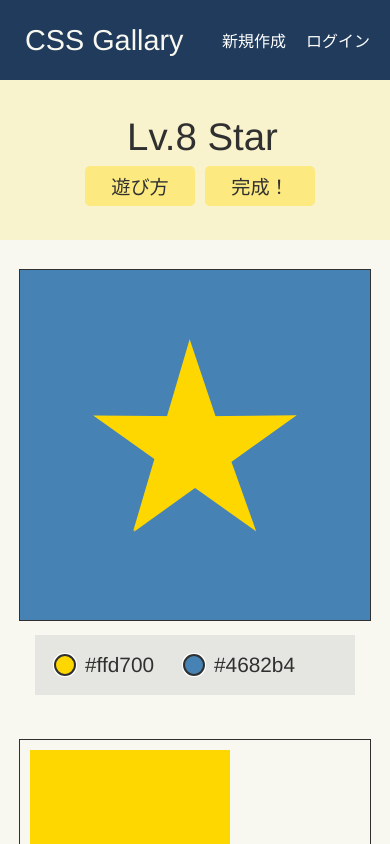
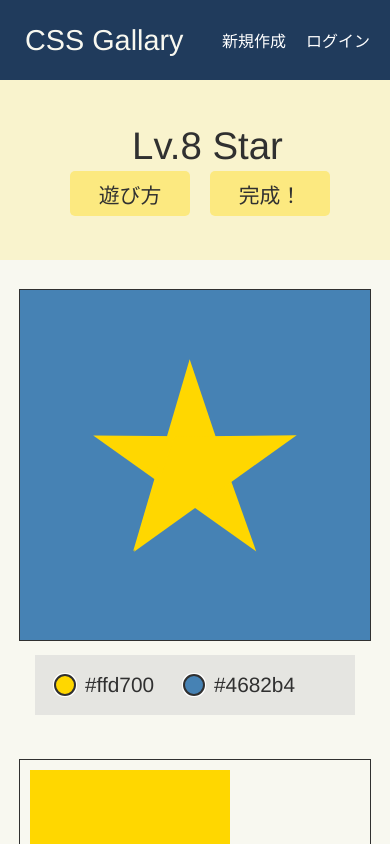
Before and after one commit to Masaya-Matsushita/codable, a Vue app: page /Lv8_Star in a window 390 px wide. Shown: the top 844 px of the page. Built offline with nearby package versions, Linux system fonts and the light colour scheme; no server answers.

Commit message:
最終調整をしました。

```diff
--- a/src/components/GameLayout.vue
+++ b/src/components/GameLayout.vue
@@ -284,13 +284,7 @@ export default {
   }
 }
 
-@media (max-width: 850px) {
-  .title {
-    letter-spacing: normal;
-  }
-  .title .button-area {
-    margin-right: 30px;
-  }
+@media (max-width: 980px) {
   .button-area * {
     height: 50px;
     width: 160px;
@@ -298,12 +292,21 @@ export default {
     border-radius: 5px;
     margin-right: 20px;
   }
+}
+
+@media (max-width: 860px) {
+  .title {
+    letter-spacing: normal;
+  }
+  .title .button-area {
+    margin-right: 30px;
+  }
   .editor {
     margin-bottom: 50px;
   }
 }
 
-@media (max-width: 740px) {
+@media (max-width: 790px) {
   .title {
     height: 100px;
     padding-left: 25px;
@@ -329,6 +332,19 @@ export default {
   }
 }
 
+@media (max-width: 650px) {
+  .title {
+    font-size: 2.4rem;
+    height: 180px;
+    flex-direction: column;
+    justify-content: center;
+  }
+  .button-area * {
+    margin: 0 15px;
+    height: 50px;
+    width: 150px;
+  }
+}
 @media (max-width: 620px) {
   .editor {
     width: 96vw;
@@ -337,34 +353,16 @@ export default {
 }
 
 @media (max-width: 550px) {
-  .title {
-    height: 80px;
-    padding-left: 15px;
-    font-size: 2rem;
-  }
-  .title .button-area {
-    margin-right: 5px;
-  }
-  .button-area * {
-    font-size: 1.2rem;
-    margin: 0 5px;
-  }
   .content-area {
     margin-top: 0;
   }
 }
 
 @media (max-width: 450px) {
-  .title {
-    font-size: 2.4rem;
-    height: 160px;
-    flex-direction: column;
-    justify-content: center;
-  }
   .button-area * {
-    height: 40px;
-    width: 110px;
-    font-size: 1.2rem;
+    margin: 0 10px;
+    height: 45px;
+    width: 120px;
   }
   .content-area {
     margin-top: 0;
@@ -379,6 +377,14 @@ export default {
 }
 
 @media (max-width: 350px) {
+  .title {
+    padding: 0;
+  }
+  .button-area * {
+    margin: 0 10px;
+    height: 40px;
+    width: 100px;
+  }
   .opacity-bar {
     width: 250px;
   }
--- a/src/components/RecordLayout.vue
+++ b/src/components/RecordLayout.vue
@@ -77,8 +77,8 @@ export default {
 }
 .content__container {
   max-width: 1300px;
-  margin: 50px 30px;
-  padding: 50px 20px;
+  margin: 40px 30px 20px 30px;
+  padding: 35px 20px 0 20px;
   background-color: #fcfcf8;
   border: 1px solid #303030;
   border-radius: 10px;
@@ -100,14 +100,14 @@ export default {
   width: 600px;
   font-size: 1rem;
   outline: 1px solid #303030;
-  margin-bottom: 50px;
+  margin-bottom: 35px;
 }
 .back {
   height: 350px;
   width: 350px;
   outline: 1px solid #303030;
   padding: 10px;
-  margin-bottom: 50px;
+  margin-bottom: 35px;
 }
 .router {
   text-decoration: none;
@@ -152,6 +152,9 @@ export default {
 }
 
 @media (max-width: 866px) {
+  .content__container {
+    margin: 50px 30px;
+  }
   .editor {
     width: 500px;
   }
--- a/src/views/HomeView.vue
+++ b/src/views/HomeView.vue
@@ -253,7 +253,7 @@ export default {
   }
 }
 
-@media (max-width: 415px) {
+@media (max-width: 450px) {
   .title__logo {
     font-size: 2.5rem;
     margin: 40px auto;
@@ -269,4 +269,16 @@ export default {
     font-size: 1.5rem;
   }
 }
+
+@media (max-width: 420px) {
+  .title__text {
+    font-size: 1.1rem;
+  }
+}
+
+@media (max-width: 385px) {
+  .title__text {
+    font-size: 1rem;
+  }
+}
 </style>
```
